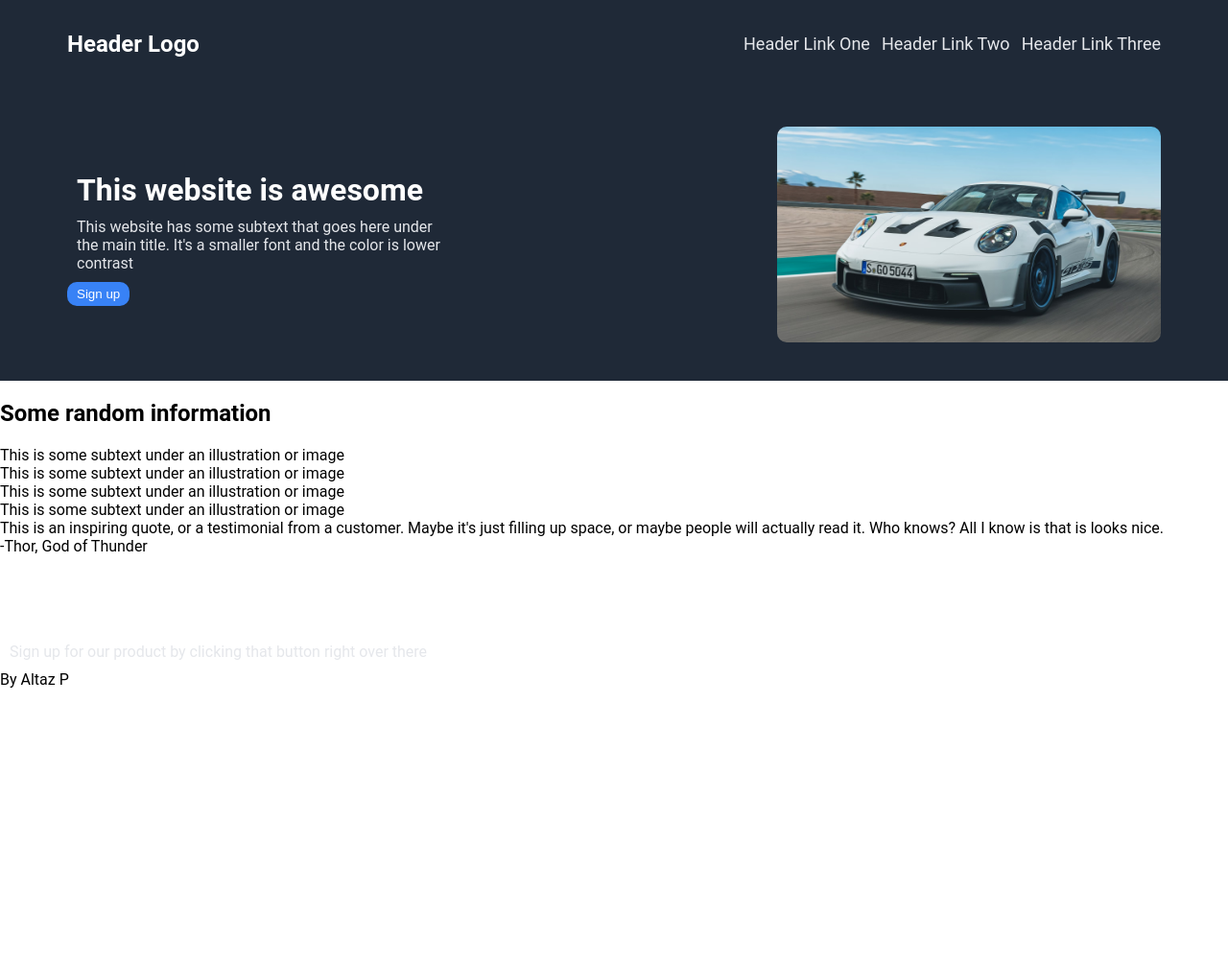
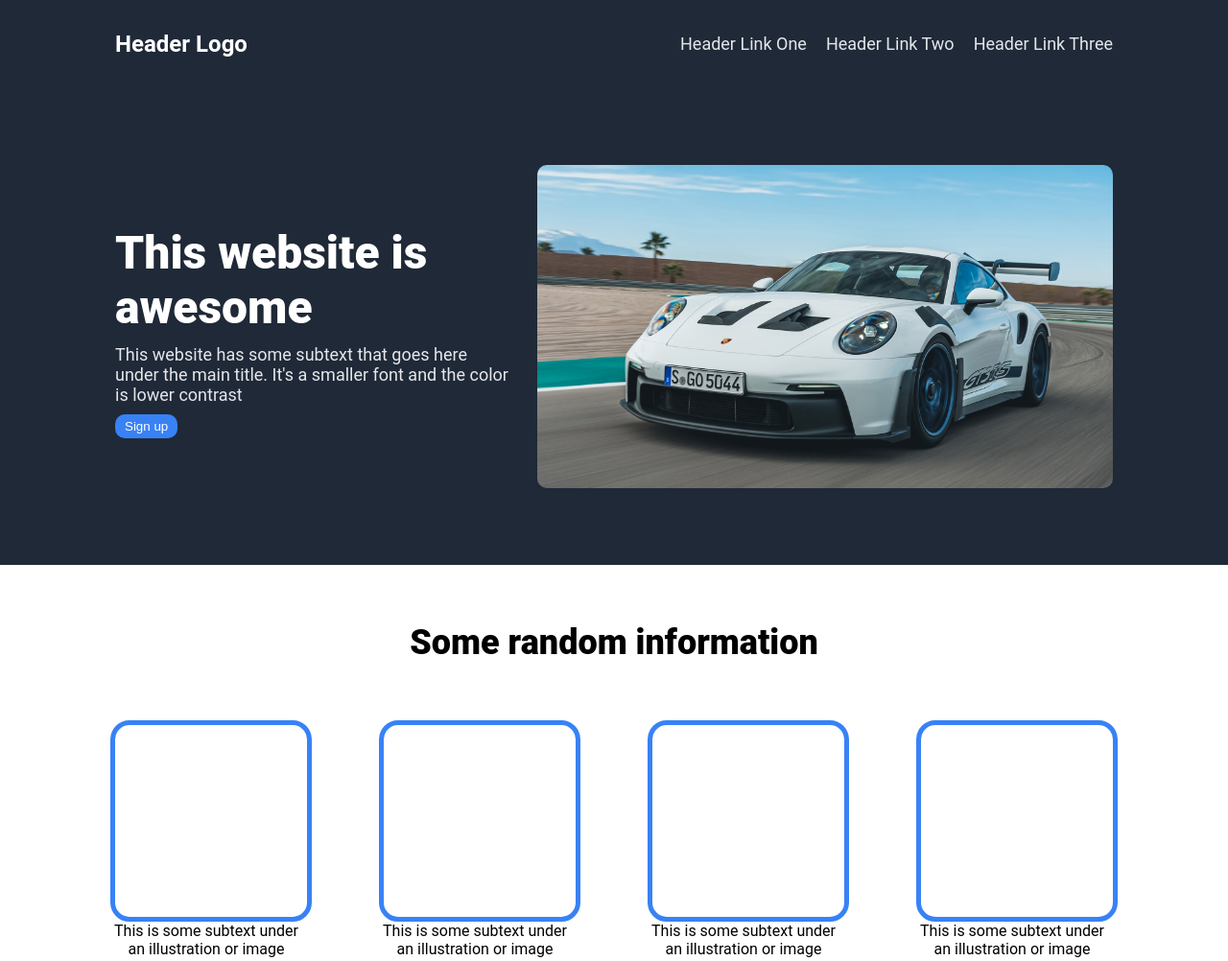
Before and after one commit to AltazP/landing-page2, a plain HTML site: page index.html in a window 1280 px wide. Shown: the top 1002 px of the page at 96% size. Before the commit the page ends 800 px from the top, so only its background shows below. Drawn offline with Linux system fonts and the light colour scheme.

Commit message:
Finish first 3 sections
Do the boxes along with the text underneath, and the quote section.

```diff
--- a/index.html
+++ b/index.html
@@ -28,31 +28,32 @@
         <div class="boxes">
             <div>
                 <div class="box"></div>
-                This is some subtext under an illustration or image
+                <div class="box-text">This is some subtext under an illustration or image</div>
             </div>
             <div>
                 <div class="box"></div>
-                This is some subtext under an illustration or image
+                <div class="box-text">This is some subtext under an illustration or image</div>
             </div>
             <div>
                 <div class="box"></div>
-                This is some subtext under an illustration or image
+                <div class="box-text">This is some subtext under an illustration or image</div>
             </div>
             <div>
                 <div class="box"></div>
-                This is some subtext under an illustration or image
+                <div class="box-text">This is some subtext under an illustration or image</div>
             </div>
         </div>
     </div>
-    <div>
-        <div>This is an inspiring quote, or a testimonial from a customer. Maybe it's just filling up space, or maybe people will actually read it. Who knows? All I know is that is looks nice.</div>
-        <div>-Thor, God of Thunder</div>
+    <div class="h3">
+        <div class="quote">This is an inspiring quote, or a testimonial from a customer. Maybe it's just filling up space, or maybe people will actually read it. Who knows? All I know is that is looks nice.</div>
+        <div class="by">-Thor, God of Thunder</div>
     </div>
     <div>
-        <div class="h2">
+        <div class="h4">
             <h4>Call to action! It's time!</h4>
             <p>Sign up for our product by clicking that button right over there</p>
         </div>
+        <button>Sign up</button>
     </div>
     <div class="footer">
         By Altaz P
--- a/styles.css
+++ b/styles.css
@@ -2,6 +2,7 @@ body {
     font-family: 'Roboto', sans-serif;
     display: flex;
     flex-direction: column;
+    justify-content: space-between;
     margin: 0;
     padding: 0;
 }
@@ -11,27 +12,40 @@ body {
     display: flex;
     justify-content: space-between;
     align-items: center;
-    padding: 0 70px;
+    padding: 0 120px;
 }
 p {
     color: #E5E7EB;
+    font-size: 18px;
+}
+h1{
+    font-size: 48px;
+    font-weight: 800;
 }
 h4,
 h1,
 .b1 {
     color: white;
 }
+h2 {
+    font-size: 36px;
+    font-weight: 800;
+    color: black;
+    text-align: center;
+    padding: 60px;
+    margin: 0;
+}
 h4 {
     font-size: 24px;
 }
 h1,
 p{
-    margin: 10px;
+    margin: 10px 0;
 }
 ul {
     list-style-type: none;
     display: flex;
-    gap: 12px;
+    gap: 20px;
     margin: 0;
     padding: 0;
 }
@@ -45,18 +59,52 @@ a {
     background-color: #1F2937;
     justify-content: space-between;
     align-items: center;
-    padding: 40px 70px 40px;
+    padding: 80px 120px 80px;
+    gap: 30px;
 }
 .p1,
 .h1-text {
-    width: 400px;
+    width: 600px;
     height: auto;
     border-radius: 10px;
 }
+
 .b1 {
     background-color: #3882F6;
     border: 0;
     padding: 5px 10px;
     border-radius: 10px;
-    box-sizing: border-box;
 }
+.box {
+    width: 200px;
+    height: 200px;
+    border: 5px solid #3882F6;
+    border-radius: 20px;
+}
+.box-text {
+    width: 200px;
+    text-align: center;
+}
+
+.boxes {
+    display: flex;
+    justify-content: center;
+    gap: 70px;
+    flex-wrap: wrap;
+    padding-bottom: 100px;
+}
+.h3 {
+    background-color: #E5E7EB;
+}
+.quote {
+    font-size: 36px;
+    font-weight: 200;
+    font-style: italic;
+    padding: 100px 120px 20px;
+}
+.by {
+    font-size: 24px;
+    font-weight: bold;
+    text-align: right;
+    padding-bottom: 80px;
+}
```
